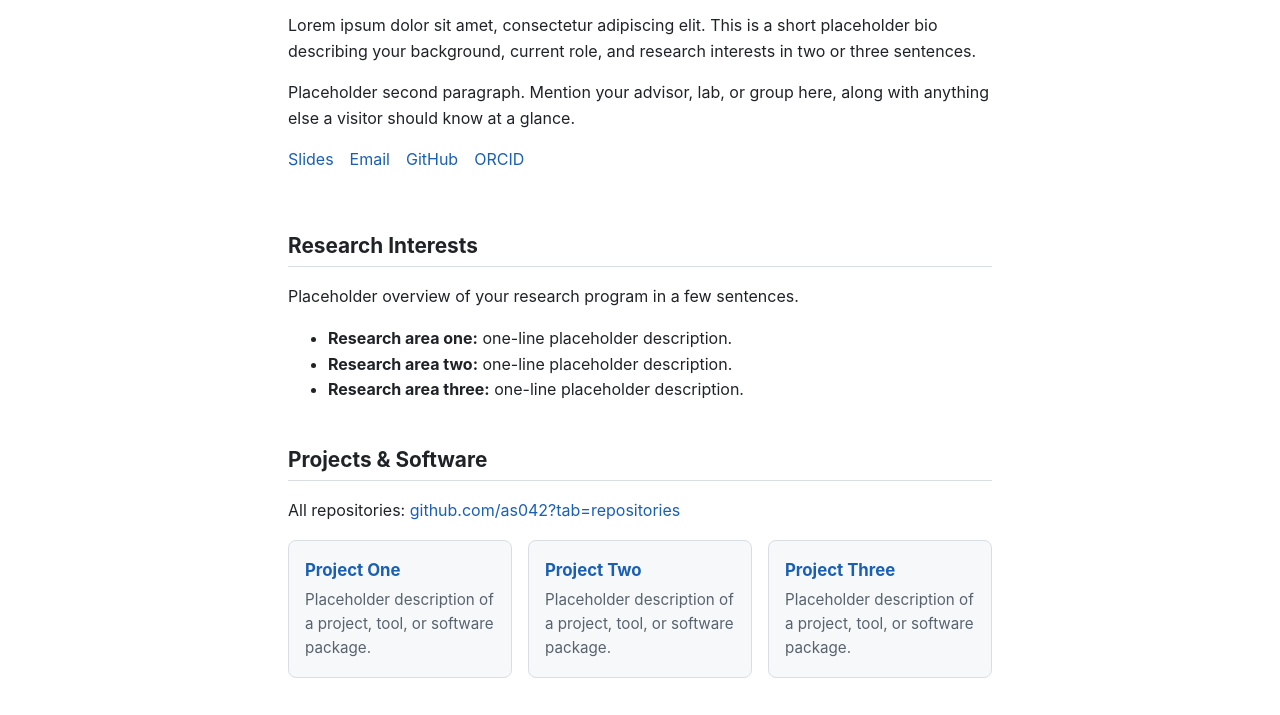
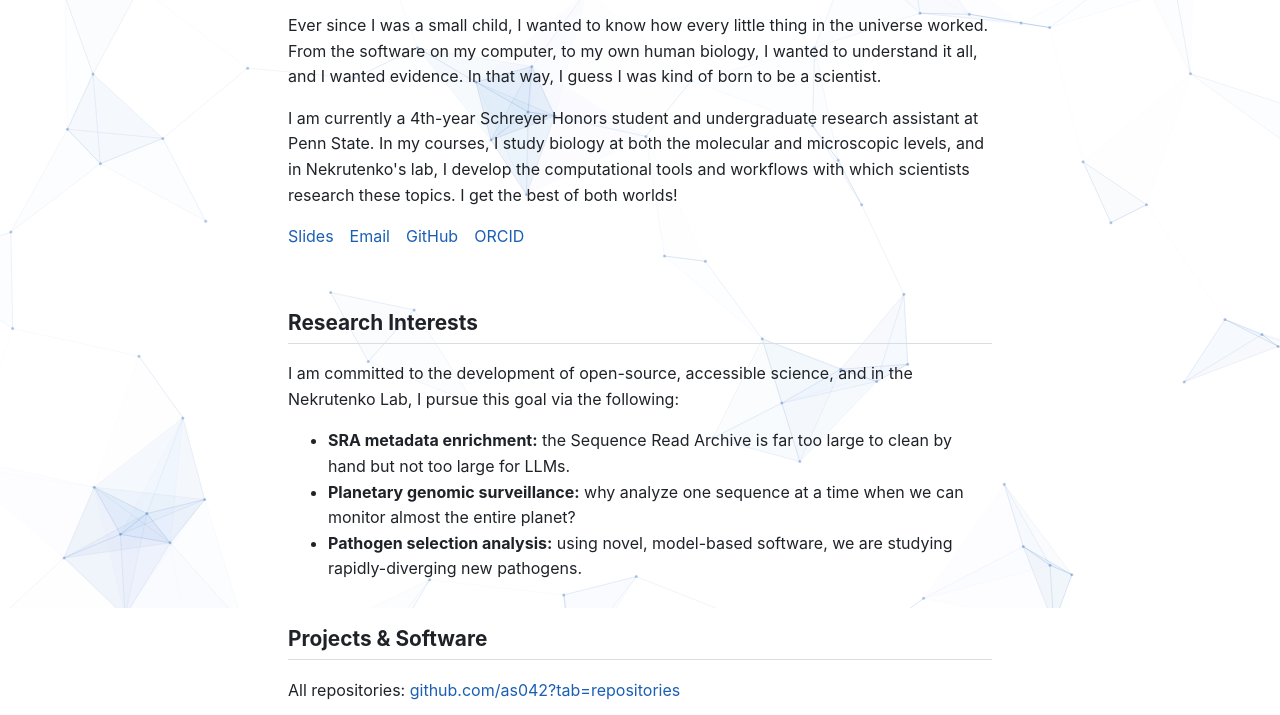
Before and after one commit to as042/as042.github.io, a plain HTML site: page index.html in a window 1280 px wide. Shown: the part 192-907 px from the top of the page. Drawn offline with Linux system fonts and the light colour scheme.

Commit message:
Completed template

```diff
--- /dev/null
+++ b/bg.js
@@ -0,0 +1,171 @@
+// Animated background: slowly drifting vertices joined to their near neighbours.
+// Edges fade with length; triangles whose three edges are all present get a faint fill.
+(function () {
+  const canvas = document.getElementById('bg');
+  if (!canvas || !canvas.getContext) return;
+  const ctx = canvas.getContext('2d');
+
+  const AREA_PER_POINT = 11000; // px^2 of viewport per vertex (lower = denser)
+  const MAX_POINTS = 140;
+  const LINK_DIST = 150;        // px; vertices closer than this are connected
+  const SPEED = 0.12;           // px per frame at 60 fps
+  const MARGIN = LINK_DIST;     // vertices roam slightly past the viewport edges
+
+  const reduceMotion = window.matchMedia('(prefers-reduced-motion: reduce)');
+  const darkMode = window.matchMedia('(prefers-color-scheme: dark)');
+
+  let w = 0, h = 0, dpr = 1;
+  let points = [];
+  let rgb = '26, 95, 180';
+  let lineAlpha = 0.22, fillAlpha = 0.05;
+
+  function readColor() {
+    // Use the page accent colour so the mesh follows light/dark themes.
+    const accent = getComputedStyle(document.documentElement).getPropertyValue('--accent').trim();
+    const m = /^#([0-9a-f]{6})$/i.exec(accent);
+    if (m) {
+      const n = parseInt(m[1], 16);
+      rgb = `${(n >> 16) & 255}, ${(n >> 8) & 255}, ${n & 255}`;
+    }
+    lineAlpha = darkMode.matches ? 0.18 : 0.22;
+    fillAlpha = darkMode.matches ? 0.04 : 0.05;
+  }
+
+  function makePoint() {
+    const angle = Math.random() * Math.PI * 2;
+    return {
+      x: Math.random() * (w + 2 * MARGIN) - MARGIN,
+      y: Math.random() * (h + 2 * MARGIN) - MARGIN,
+      angle,
+      turn: (Math.random() - 0.5) * 0.004, // slow wander in heading
+      speed: SPEED * (0.5 + Math.random()),
+    };
+  }
+
+  function resize() {
+    dpr = Math.min(window.devicePixelRatio || 1, 2);
+    w = window.innerWidth;
+    h = window.innerHeight;
+    canvas.width = Math.round(w * dpr);
+    canvas.height = Math.round(h * dpr);
+    ctx.setTransform(dpr, 0, 0, dpr, 0, 0);
+
+    const target = Math.min(MAX_POINTS, Math.round(((w + 2 * MARGIN) * (h + 2 * MARGIN)) / AREA_PER_POINT));
+    while (points.length < target) points.push(makePoint());
+    points.length = target;
+  }
+
+  function step(dt) {
+    for (const p of points) {
+      p.turn += (Math.random() - 0.5) * 0.0006;
+      p.turn = Math.max(-0.006, Math.min(0.006, p.turn));
+      p.angle += p.turn * dt;
+      p.x += Math.cos(p.angle) * p.speed * dt;
+      p.y += Math.sin(p.angle) * p.speed * dt;
+
+      // Bounce softly off the padded bounds.
+      if (p.x < -MARGIN || p.x > w + MARGIN) {
+        p.angle = Math.PI - p.angle;
+        p.x = Math.max(-MARGIN, Math.min(w + MARGIN, p.x));
+      }
+      if (p.y < -MARGIN || p.y > h + MARGIN) {
+        p.angle = -p.angle;
+        p.y = Math.max(-MARGIN, Math.min(h + MARGIN, p.y));
+      }
+    }
+  }
+
+  function draw() {
+    ctx.clearRect(0, 0, w, h);
+    const n = points.length;
+    const maxD2 = LINK_DIST * LINK_DIST;
+
+    // strength[i][j] in (0, 1]: 1 when touching, 0 at LINK_DIST.
+    const adj = new Array(n);
+    for (let i = 0; i < n; i++) adj[i] = new Map();
+    for (let i = 0; i < n; i++) {
+      const a = points[i];
+      for (let j = i + 1; j < n; j++) {
+        const b = points[j];
+        const dx = a.x - b.x, dy = a.y - b.y;
+        const d2 = dx * dx + dy * dy;
+        if (d2 < maxD2) {
+          const s = 1 - Math.sqrt(d2) / LINK_DIST;
+          adj[i].set(j, s);
+          adj[j].set(i, s);
+        }
+      }
+    }
+
+    // Faint triangle fills.
+    for (let i = 0; i < n; i++) {
+      for (const [j, sij] of adj[i]) {
+        if (j <= i) continue;
+        for (const [k, sik] of adj[i]) {
+          if (k <= j) continue;
+          const sjk = adj[j].get(k);
+          if (sjk === undefined) continue;
+          const s = Math.min(sij, sik, sjk);
+          ctx.fillStyle = `rgba(${rgb}, ${fillAlpha * s})`;
+          ctx.beginPath();
+          ctx.moveTo(points[i].x, points[i].y);
+          ctx.lineTo(points[j].x, points[j].y);
+          ctx.lineTo(points[k].x, points[k].y);
+          ctx.closePath();
+          ctx.fill();
+        }
+      }
+    }
+
+    // Edges.
+    ctx.lineWidth = 1;
+    for (let i = 0; i < n; i++) {
+      for (const [j, s] of adj[i]) {
+        if (j <= i) continue;
+        ctx.strokeStyle = `rgba(${rgb}, ${lineAlpha * s})`;
+        ctx.beginPath();
+        ctx.moveTo(points[i].x, points[i].y);
+        ctx.lineTo(points[j].x, points[j].y);
+        ctx.stroke();
+      }
+    }
+
+    // Vertices.
+    ctx.fillStyle = `rgba(${rgb}, ${lineAlpha * 1.5})`;
+    for (const p of points) {
+      ctx.beginPath();
+      ctx.arc(p.x, p.y, 1.5, 0, Math.PI * 2);
+      ctx.fill();
+    }
+  }
+
+  let last = 0, running = false;
+  function frame(t) {
+    const dt = last ? Math.min((t - last) / (1000 / 60), 3) : 1;
+    last = t;
+    step(dt);
+    draw();
+    if (running) requestAnimationFrame(frame);
+  }
+
+  function start() {
+    if (reduceMotion.matches) {
+      running = false;
+      draw(); // static mesh only
+      return;
+    }
+    if (!running) {
+      running = true;
+      last = 0;
+      requestAnimationFrame(frame);
+    }
+  }
+
+  readColor();
+  resize();
+  start();
+
+  window.addEventListener('resize', () => { resize(); if (!running) draw(); });
+  darkMode.addEventListener('change', () => { readColor(); if (!running) draw(); });
+  reduceMotion.addEventListener('change', start);
+})();
--- a/index.html
+++ b/index.html
@@ -8,6 +8,7 @@
   <link rel="stylesheet" href="style.css">
 </head>
 <body>
+  <canvas id="bg" aria-hidden="true"></canvas>
   <header class="site-header">
     <nav class="nav">
       <a class="nav-name" href="#top">Andrew C. Seacord</a>
@@ -25,12 +26,17 @@
         <h1>Andrew C. Seacord</h1>
         <p class="role">Undergraduate Researcher, Department of Biochemistry and Molecular Biology<br>The Pennsylvania State University</p>
         <p>
-          Lorem ipsum dolor sit amet, consectetur adipiscing elit. This is a short placeholder bio
-          describing your background, current role, and research interests in two or three sentences.
+          Ever since I was a small child, I wanted to know how every little thing in the
+          universe worked. From the software on my computer, to my own human biology, I
+          wanted to understand it all, and I wanted evidence. In that way, I guess I was
+          kind of born to be a scientist.
         </p>
         <p>
-          Placeholder second paragraph. Mention your advisor, lab, or group here, along with anything
-          else a visitor should know at a glance.
+          I am currently a 4th-year Schreyer Honors student and undergraduate research
+          assistant at Penn State. In my courses, I study biology at both the molecular
+          and microscopic levels, and in Nekrutenko's lab, I develop the computational
+          tools and workflows with which scientists research these topics. I get the best
+          of both worlds!
         </p>
         <p class="links">
           <a href="/slides/">Slides</a>
@@ -43,11 +49,11 @@
 
     <section id="research">
       <h2>Research Interests</h2>
-      <p>Placeholder overview of your research program in a few sentences.</p>
+      <p>I am committed to the development of open-source, accessible science, and in the Nekrutenko Lab, I pursue this goal via the following:</p>
       <ul>
-        <li><strong>Research area one:</strong> one-line placeholder description.</li>
-        <li><strong>Research area two:</strong> one-line placeholder description.</li>
-        <li><strong>Research area three:</strong> one-line placeholder description.</li>
+        <li><strong>SRA metadata enrichment:</strong> the Sequence Read Archive is far too large to clean by hand but not too large for LLMs.</li>
+        <li><strong>Planetary genomic surveillance:</strong> why analyze one sequence at a time when we can monitor almost the entire planet?</li>
+        <li><strong>Pathogen selection analysis:</strong> using novel, model-based software, we are studying rapidly-diverging new pathogens.</li>
       </ul>
     </section>
 
@@ -56,16 +62,16 @@
       <p>All repositories: <a href="https://github.com/as042?tab=repositories">github.com/as042?tab=repositories</a></p>
       <div class="cards">
         <article class="card">
-          <h3><a href="#">Project One</a></h3>
-          <p>Placeholder description of a project, tool, or software package.</p>
+          <h3><a href="https://github.com/nekrut/disassembler">Disassembler</a></h3>
+          <p>Streams Logan cDBG unitigs from S3, anchors a query coding sequence, and walks the local subgraph to reconstruct intra-host coding haplotypes.</p>
         </article>
         <article class="card">
-          <h3><a href="#">Project Two</a></h3>
-          <p>Placeholder description of a project, tool, or software package.</p>
+          <h3><a href="https://github.com/as042/phylogeny-project">phylogeny-project</a></h3>
+          <p>A lightweight Rust library that builds phylogenetic trees from distance matrices with neighbor joining and renders them to Newick, SVG, or PNG.</p>
         </article>
         <article class="card">
-          <h3><a href="#">Project Three</a></h3>
-          <p>Placeholder description of a project, tool, or software package.</p>
+          <h3><a href="https://github.com/as042/turing-machine-sim">turing-machine-sim</a></h3>
+          <p>A dependency-free Rust Turing machine simulator, with a brute-force experiment that approximates Chaitin's halting probability.</p>
         </article>
       </div>
     </section>
@@ -83,5 +89,6 @@
   <footer class="site-footer">
     <p>&copy; 2026 Andrew Seacord. Last updated October 2026.</p>
   </footer>
+  <script src="bg.js" defer></script>
 </body>
 </html>
--- a/style.css
+++ b/style.css
@@ -29,6 +29,16 @@ body {
   color: var(--fg);
   font-family: -apple-system, BlinkMacSystemFont, "Segoe UI", Helvetica, Arial, sans-serif;
   line-height: 1.6;
+}
+
+/* Animated mesh background (bg.js) */
+#bg {
+  position: fixed;
+  inset: 0;
+  width: 100%;
+  height: 100%;
+  z-index: -1;
+  pointer-events: none;
 }
 
 a { color: var(--accent); text-decoration: none; }
```
